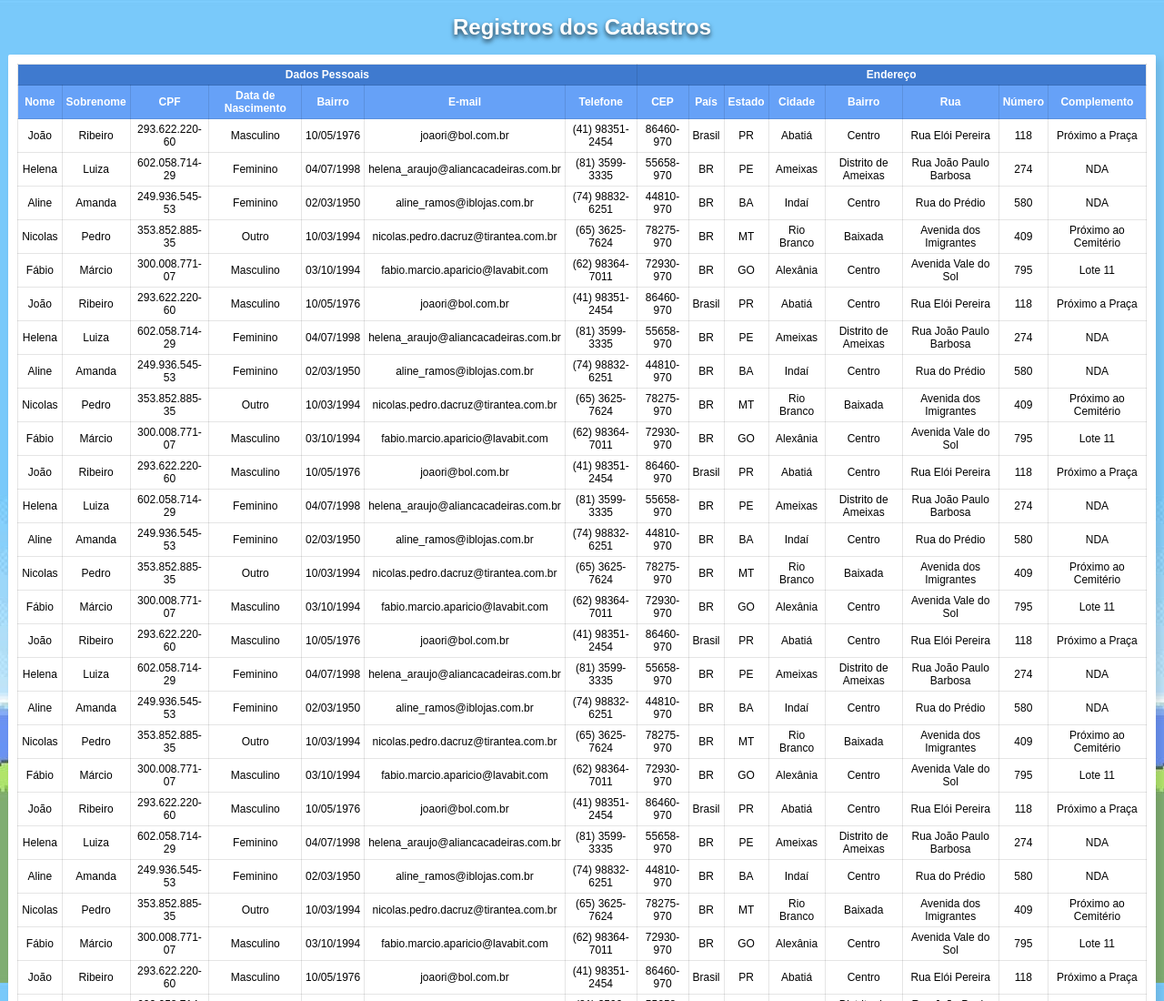
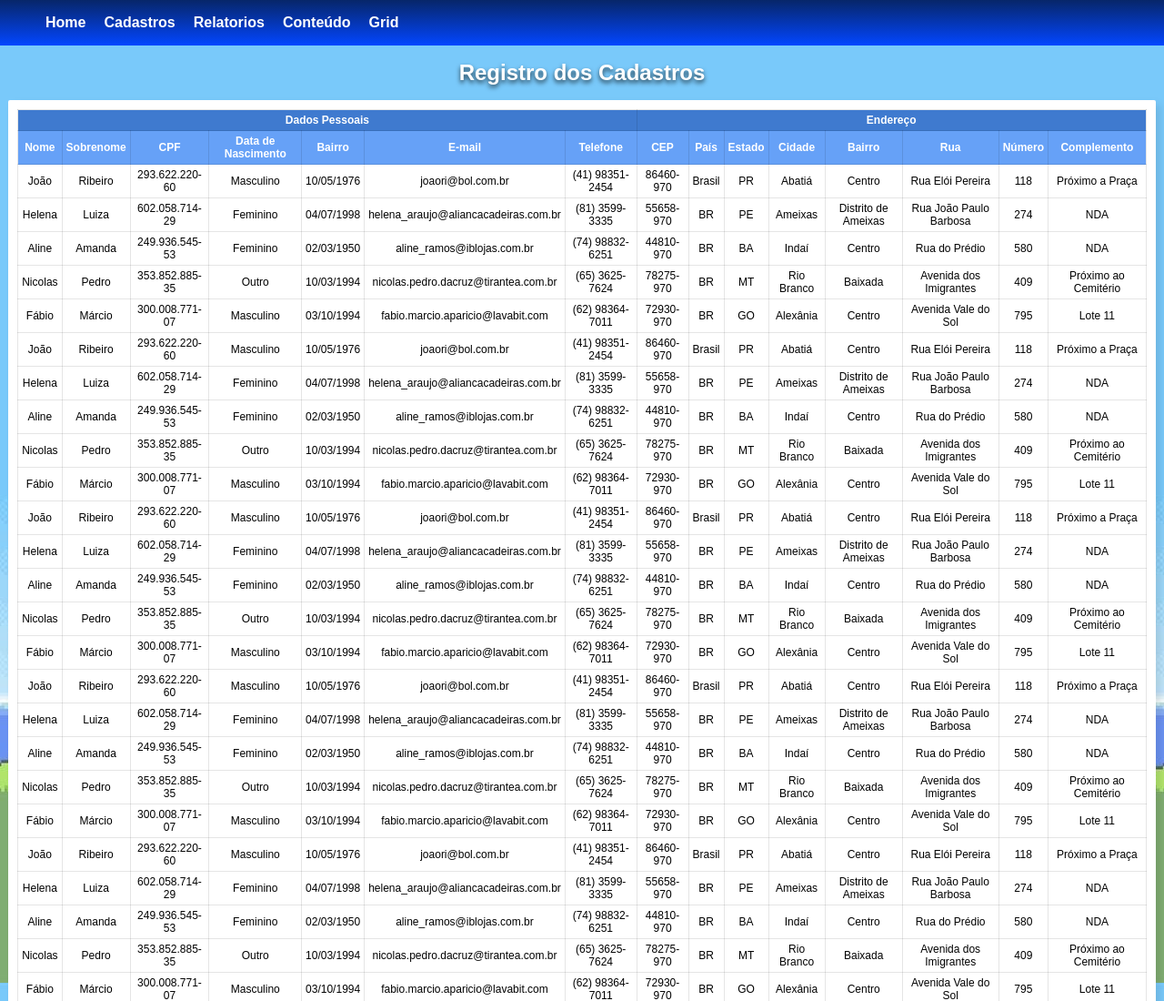
Before and after one commit to lucasimroth/trabalhoWEB, a plain HTML site: page trabalhohtml/Relatorios.html in a window 1280 px wide. Shown: the top 1100 px of the page at 91% size. Drawn offline with Linux system fonts and the light colour scheme.

Commit message:
Mudanças pequenas em algumas coisas do registro

```diff
--- a/trabalhohtml/Relatorios.html
+++ b/trabalhohtml/Relatorios.html
@@ -9,7 +9,16 @@
 </head>
 <body>
     <header>
-        <h1>Registros dos Cadastros</h1> <!-- Titulo -->
+        <nav>
+            <ul>
+                <a href="index.html"><li>Home</li></a> <!-- Links para outras páginas -->
+                <a href="Cadastros.html"><li>Cadastros</li></a>
+                <a href="Relatorios.html"><li>Relatorios</li></a>
+                <a href="Conteúdo.html"><li>Conteúdo</li></a>
+                <a href="Grid.html"><li>Grid</li></a>
+            </ul>
+        </nav>
+        <h1>Registro dos Cadastros</h1> <!-- Titulo -->
         <div style="font-size:0;">
         </div>
     </header>
--- a/trabalhohtml/style4.css
+++ b/trabalhohtml/style4.css
@@ -4,6 +4,23 @@ body {
     background-image: url('fundorelatorio.jpg');
     margin: 0;
     padding: 0;
+}
+
+/* Estilos para a barra de navegação */
+ul {
+    align-items: center;
+    display: flex;
+    margin: 0;
+    height: 50px;
+    font-weight: bold;
+    color: white;
+    background-image: linear-gradient(to bottom, #072669, #0346ff); /* Gradiente de fundo */
+}
+
+li {
+    display: inline-block;
+    color: rgb(255, 255, 255);
+    padding: 0px 10px;
 }
 
 
@@ -30,13 +47,13 @@ td, th{
     text-align: center;
 }
 
-.superior {
-    color: white;
-}
-
 h1 {
     color: white; /* Cor do título */
     font-size: 24px;
     text-shadow: 0px 3px 5px rgba(0, 0, 0, 0.7);
     text-align: center;
 }
+
+.superior { /* Cor da parte superior do formulario */
+    color: white;
+}
```
